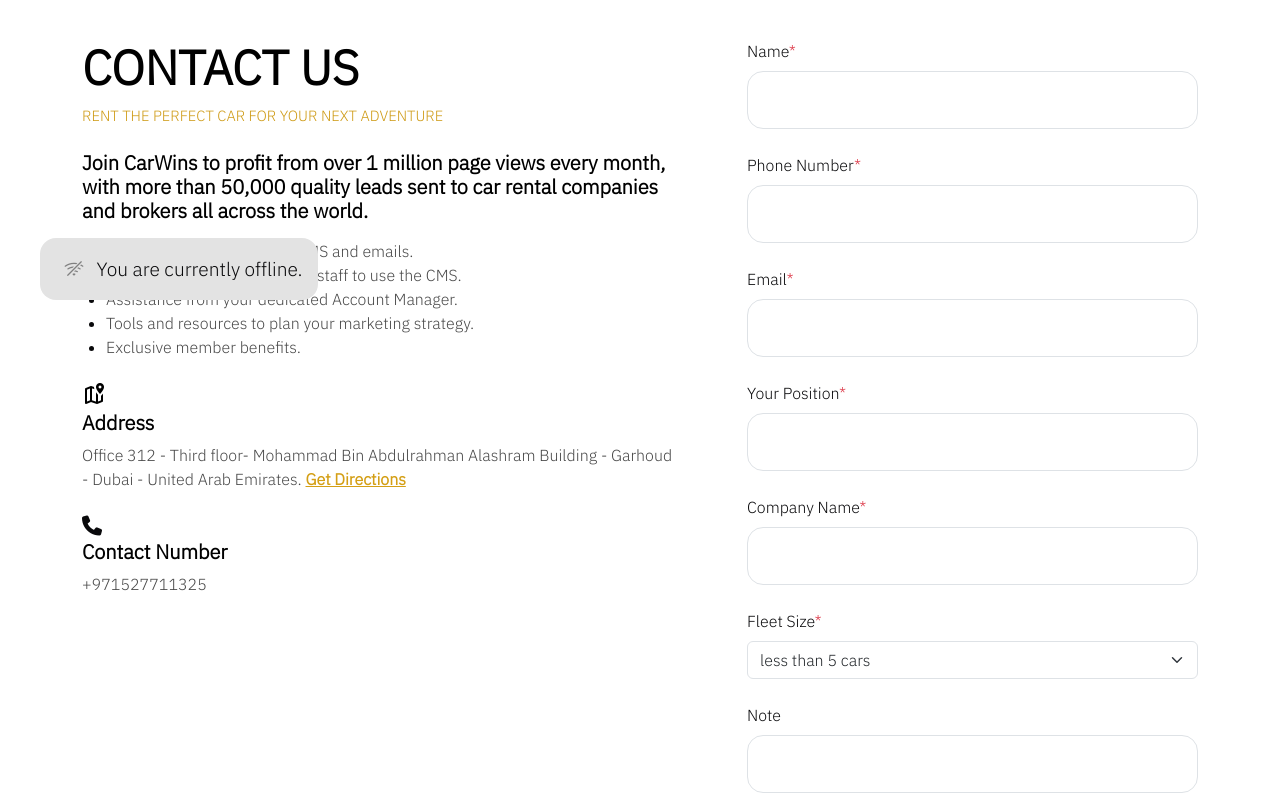
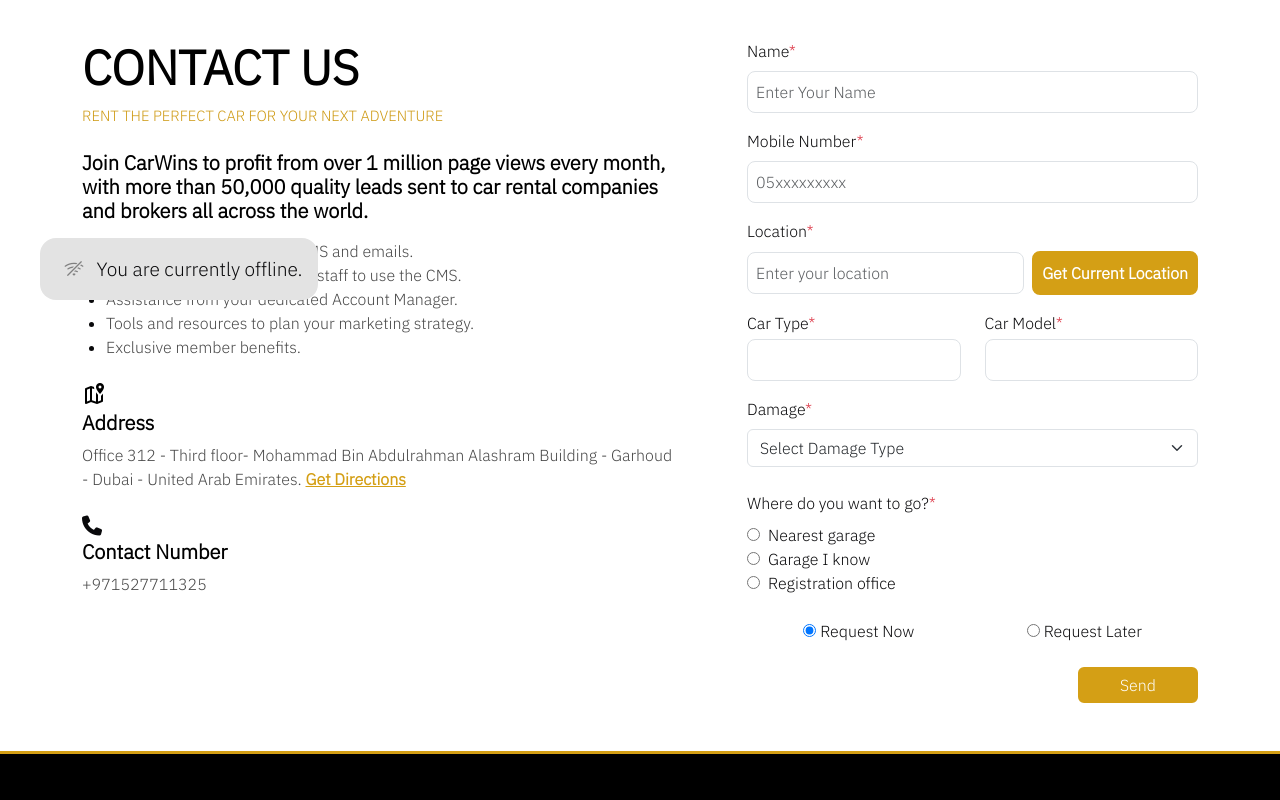
Before and after one commit to moamenmoustafa223/contactUs, a React (Vite) app: page /listyourcars in a window 1280 px wide. Shown: the part 460-1260 px from the top of the page. Built offline with nearby package versions, Linux system fonts and the light colour scheme.

Commit message:
contactUs Form

```diff
--- a/src/components/ListYourCars/ListYourCars.jsx
+++ b/src/components/ListYourCars/ListYourCars.jsx
@@ -1,37 +1,97 @@
-import React, { useEffect, useState } from 'react'
+import React, { useState } from 'react';
 import { useForm, ValidationError } from '@formspree/react';
-import location from "../../assets/images/location.png"
-import { Link } from 'react-router-dom'
-import ListYourCarsStyles from "./ListYourCars.module.css"
+import location from "../../assets/images/location.png";
+import ListYourCarsStyles from "./ListYourCars.module.css";
+
 const ListYourCars = () => {
   const [state, handleSubmit] = useForm("xeqyqbae");
+  const [locationLoading, setLocationLoading] = useState(false);
+  const [locationError, setLocationError] = useState(null);
+  const [address, setAddress] = useState('');
+  const [damageType, setDamageType] = useState('');
+  const [otherDamage, setOtherDamage] = useState('');
+  const [destination, setDestination] = useState('');
+  const [garageLocation, setGarageLocation] = useState('');
+  const [requestType, setRequestType] = useState('Request Now');
+  const [dateTime, setDateTime] = useState('');
+
+  const handleRequestTypeChange = (event) => {
+    setRequestType(event.target.value);
+  };
+
+  const handleDateTimeChange = (event) => {
+    setDateTime(event.target.value);
+  };
+  const handleDestinationChange = (event) => {
+    const value = event.target.value;
+    setDestination(value);
+
+    // Reset garageLocation when the selection changes
+    if (value !== 'Garage I know') {
+      setGarageLocation('');
+    }
+  };
+  const handleDamageChange = (event) => {
+    const value = event.target.value;
+    setDamageType(value);
+
+    // Reset otherDamage when the selection changes
+    if (value !== 'Other') {
+      setOtherDamage('');
+    }
+  };
+  const getCurrentLocation = () => {
+    setLocationLoading(true);
+    if (navigator.geolocation) {
+      navigator.geolocation.getCurrentPosition(
+        position => {
+          setLocationError(null);
+          const latitude = position.coords.latitude;
+          const longitude = position.coords.longitude;
+
+          fetch(`https://nominatim.openstreetmap.org/reverse?format=json&lat=${latitude}&lon=${longitude}`)
+            .then(response => response.json())
+            .then(data => {
+              setAddress(data.display_name);
+              setLocationLoading(false);
+            })
+            .catch(error => {
+              setLocationError("Error fetching address");
+              setLocationLoading(false);
+              console.error('Error fetching address:', error);
+            });
+        },
+        error => {
+          setLocationError(error.message);
+          setLocationLoading(false);
+          console.error('Error getting the current location:', error);
+        }
+      );
+    } else {
+      setLocationError("Geolocation is not supported by this browser.");
+      setLocationLoading(false);
+    }
+  };
+
   if (state.succeeded) {
-      return  <>
+    return (
       <div className='pageHeight d-flex justify-content-center align-items-center'>
         <h2 className='successColor fs-1'><i className="fa-regular fa-circle-check me-2"></i>Thanks for your submission!</h2>
+      </div>
+    );
+  }
 
-      </div>
-
-            </>;
-  }
-  useEffect(() => {
-
-    window.scrollTo(0, 0);
-  }, []);
   return (
     <>
-    <div className={`${ListYourCarsStyles.imgContainer} mb-3 `}>
-      <div className= {`${ListYourCarsStyles.imgLayer} h-100 d-flex align-items-center justify-content-center`}>
-        <div className= {`${ListYourCarsStyles.imgContent}  text-center`}>
+      <div className={`${ListYourCarsStyles.imgContainer} mb-3`}>
+        <div className={`${ListYourCarsStyles.imgLayer} h-100 d-flex align-items-center justify-content-center`}>
+          <div className={`${ListYourCarsStyles.imgContent} text-center`}>
             <div>
               <h2>list your cars</h2>
               <p>Rent the perfect car for your next adventure</p>
             </div>
-
           </div>
-
         </div>
-
       </div>
       <div className="container py-5">
         <div className="row">
@@ -41,7 +101,6 @@
               <p>Rent the perfect car for your next adventure</p>
             </div>
             <div className={`${ListYourCarsStyles.item} mb-4`}>
-
               <h4 className='mb-3 pe-md-5'>Join CarWins to profit from over 1 million page views every month, with more than 50,000 quality leads sent to car rental companies and brokers all across the world.</h4>
               <ul className='ms-4'>
                 <li><p>Get direct leads via phone, SMS and emails.</p></li>
@@ -51,14 +110,11 @@
                 <li><p>Exclusive member benefits.</p></li>
               </ul>
             </div>
-
             <div className={`${ListYourCarsStyles.item} mb-4`}>
               <img src={location} className='mb-1' alt="" />
               <h4 className='mb-2'>Address</h4>
-        <p className='pe-md-5'>Office 312 - Third floor- Mohammad Bin Abdulrahman Alashram Building - Garhoud - Dubai
-        - United Arab Emirates. <span className='mainColor text-decoration-underline fw-bold'><Link to={"https://maps.app.goo.gl/ZCwCNUWimpxCKbQu9?g_st=ic"} target='_blank'>Get Directions</Link></span></p>
+              <p className='pe-md-5'>Office 312 - Third floor- Mohammad Bin Abdulrahman Alashram Building - Garhoud - Dubai - United Arab Emirates. <span className='mainColor text-decoration-underline fw-bold'><a href="https://maps.app.goo.gl/ZCwCNUWimpxCKbQu9?g_st=ic" target='_blank' rel="noopener noreferrer">Get Directions</a></span></p>
             </div>
-
             <div className={`${ListYourCarsStyles.item} mb-4`}>
               <i className="fa-solid fa-phone fs-5 mb-1"></i>
               <h4 className='mb-2'>Contact Number</h4>
@@ -67,146 +123,136 @@
           </div>
           <div className="col-md-5">
             <div className="row">
-      <form
-        onSubmit={handleSubmit}
-      >
-        <div className="col-12 mb-4">
+              <form onSubmit={handleSubmit} className="col-12">
+                <div className="mb-3">
                   <label className='mb-2' htmlFor="name">Name<span className='text-danger'>*</span></label>
                   <input
                     type="text"
                     name="UserName"
-            className="form-control p-3 rounded-4"
+                    className="form-control px-2 py-2 rounded-3"
                     id="name"
                     required
-
+                    placeholder='Enter Your Name'
                     aria-label="Name"
-
                   />
-             <ValidationError
-        prefix="UserName"
-        field="UserName"
-        errors={state.errors}
-      />
+                  <ValidationError prefix="UserName" field="UserName" errors={state.errors} />
                 </div>
-        <div className="col-12 mb-4">
-        <label className='mb-2' htmlFor="phone">Phone Number<span className='text-danger'>*</span></label>
+                <div className="mb-3">
+                  <label className='mb-2' htmlFor="phone">Mobile Number<span className='text-danger'>*</span></label>
                   <input
                     type="tel"
                     name="PhoneNumber"
-            className="form-control p-3 rounded-4"
+                    className="form-control px-2 py-2 rounded-3"
                     required
                     id="phone"
-
+                    placeholder='05xxxxxxxxx'
                     aria-label="Subject"
-
                   />
-           <ValidationError
-        prefix="PhoneNumber"
-        field="PhoneNumber"
-        errors={state.errors}
+                  <ValidationError prefix="PhoneNumber" field="PhoneNumber" errors={state.errors} />
+                </div>
+                <div className="mb-3">
+                  <label className='mb-2' htmlFor="email">Location<span className='text-danger'>*</span></label>
+                  <div className='d-flex jusify-content-center align-items-center'>
+                    <input type="text" id="email" required aria-label="inquiry" name="Email" className="form-control px-2 py-2 rounded-3 me-2" value={address} onChange={(e) => setAddress(e.target.value)} placeholder="Enter your location" />
+                    <button className='btnCustom btnFilled fw-bold rounded-3 px-2 py-2 text-nowrap' disabled={locationLoading} onClick={getCurrentLocation}>{locationLoading ? 'Loading...' : 'Get Current Location'}</button>
+                  </div>
+                  <ValidationError prefix="Email" field="Email" errors={state.errors} />
+                  {locationError && <p className="text-danger">{locationError}</p>}
+                </div>
+                <div className="mb-3">
+                  <div className="row">
+                    <div className="col-6">
+                      <label className="mb-1" htmlFor="brand">Car Type<span className="text-danger">*</span>{' '}</label>
+                      <input
+                        type="text"
+                        name="carType"
+                        className="form-control px-2 py-2 rounded-3"
+                        id="Type"
+                        required
+                        aria-label="Type"
                       />
+                      <ValidationError prefix="CarBrand" field="carBrand" errors={state.errors} />
                     </div>
-        <div className="col-12 mb-4">
-        <label className='mb-2' htmlFor="email">Email<span className='text-danger'>*</span></label>
+                    <div className="col-6">
+                      <label className="mb-1" htmlFor="model">Car Model<span className="text-danger">*</span>{' '}</label>
                       <input
-            type="email"
-            name="Email"
-            className="form-control p-3 rounded-4"
-            id="email"
+                        type="text"
+                        name="carModel"
+                        className="form-control px-2 py-2 rounded-3"
+                        id="model"
                         required
-
-            aria-label="inquiry"
-
-
+                        aria-label="model"
                       />
-            <ValidationError
-        prefix="Email"
-        field="Email"
-        errors={state.errors}
-      />
+                      <ValidationError prefix="CarModel" field="carModel" errors={state.errors} />
+                    </div>
+                  </div>
+                </div>
+                <div className="mb-4">
+                  <label className='mb-2' htmlFor="Damage">Damage<span className='text-danger'>*</span> </label>
+                  <select className="form-select mb-3" aria-label="Default select example" name="Damage" value={damageType} onChange={handleDamageChange}>
+        <option value="">Select Damage Type</option>
+        <option value="Battery">Battery</option>
+        <option value="FlatTire">Flat tire</option>
+        <option value="RecoveryForRegistration">Recovery for Registration</option>
+        <option value="Mechanical">Mechanical</option>
+        <option value="MajorAccident">Major Accident</option>
+        <option value="MinorAccident">Minor Accident</option>
+        <option value="Other">Other</option>
+      </select>
+                  {damageType === 'Other' && (
+        <div className="mt-2">
+          <label className='mb-2' htmlFor="otherDamage">Other Damage:<span className='text-danger'>*</span></label>
+          <input type="text" id="otherDamage" required className="form-control px-2 py-2 rounded-3" name="otherDamage" value={otherDamage} onChange={(e) => setOtherDamage(e.target.value)} />
+        </div>
+      )}
+                  <ValidationError prefix="Damage" field="Damage" errors={state.errors} />
+                </div>
+                <div className="mb-4">
+      <label className='mb-2' htmlFor="destination">Where do you want to go?<span className='text-danger'>*</span></label>
+      <div>
+        <input type="radio" id="nearestGarage" name="destination" value="Nearest garage" checked={destination === 'Nearest garage'} onChange={handleDestinationChange} />
+        <label className='ms-2' htmlFor="nearestGarage">Nearest garage</label>
+      </div>
+      <div>
+        <input type="radio" id="knownGarage" name="destination" value="Garage I know" checked={destination === 'Garage I know'} onChange={handleDestinationChange} />
+        <label  className='ms-2' htmlFor="knownGarage">Garage I know</label>
+        {destination === 'Garage I know' && (
+          <div className="ms-3 my-2">
+            <label className='mb-2' htmlFor="garageLocation">Garage Location<span className='text-danger'>*</span></label>
+            <input type="text" id="garageLocation" required className="form-control px-2 py-2 rounded-3" name="garageLocation" value={garageLocation} onChange={(e) => setGarageLocation(e.target.value)} />
+          </div>
+        )}
+      </div>
+      <div>
+        <input type="radio" id="registrationOffice" name="destination" value="Registration office" checked={destination === 'Registration office'} onChange={handleDestinationChange} />
+        <label  className='ms-2' htmlFor="registrationOffice">Registration office</label>
+      </div>
+      <ValidationError prefix="destination" field="destination" errors={state.errors} />
     </div>
 
+    <div className="mb-4">
+      {/* <label className='mb-2'>When do you want to request?<span className='text-danger'>*</span></label> */}
+      <div className='d-flex justify-content-around align-items-center'>
+      <div>
+        <input type="radio" id="requestNow" name="requestType" value="Request Now" checked={requestType === 'Request Now'} onChange={handleRequestTypeChange} />
+        <label className='ms-1' htmlFor="requestNow">Request Now</label>
+      </div>
+      <div>
+        <input type="radio" id="requestLater" name="requestType" value="Request Later" checked={requestType === 'Request Later'} onChange={handleRequestTypeChange} />
+        <label className='ms-1' htmlFor="requestLater">Request Later</label>
 
-        <div className="col-12 mb-4">
-        <label className='mb-2' htmlFor="position">Your Position<span className='text-danger'>*</span> </label>
-          <input
-            type="text"
-            name="Position"
-            className="form-control p-3 rounded-4"
-            id="position"
-            required
-
-            aria-label="position"
-
-          />
-            <ValidationError
-        prefix="Position"
-        field="Position"
-        errors={state.errors}
-      />
       </div>
-        <div className="col-12 mb-4">
-        <label className='mb-2' htmlFor="companyName">Company Name<span className='text-danger'>*</span> </label>
-          <input
-            type="text"
-            name="companyName"
-            className="form-control p-3 rounded-4"
-            id="companyName"
-            required
-
-            aria-label="companyName"
-
-          />
-             <ValidationError
-        prefix="companyName"
-        field="companyName"
-        errors={state.errors}
-      />
-        </div>
-        <div className="col-12 mb-4">
-        <label className='mb-2' htmlFor="fleetSize">Fleet Size<span className='text-danger'>*</span> </label>
-        <select class="form-select"
-         aria-label="Default select example"
-          name="fleetSize"
-        >
-          <option value="lessThan5">less than 5 cars</option>
-          <option value="5to10">from 5 to 10 cars</option>
-          <option value="10to20">from 10 to 20 cars</option>
-          <option value="moreThan20">more than 20 cars</option>
-</select>
-<ValidationError
-        prefix="fleetSize"
-        field="fleetSize"
-        errors={state.errors}
-      />
-        </div>
-        <div className="col-12 mb-5">
-        <label className='mb-2' htmlFor="note">Note</label>
-          <input
-            type="text"
-            name="note"
-            className="form-control p-3 rounded-4"
-            id="note"
-
-
-            aria-label="note"
-
-          />
-          <ValidationError
-        prefix="Note"
-        field="note"
-        errors={state.errors}
-      />
       </div>
 
-
+      {requestType === 'Request Later' && (
+          <div className="mt-2">
+            <label className='mb-2' htmlFor="dateTime">Select Date and Time<span className='text-danger'>*</span></label>
+            <input type="datetime-local" id="dateTime" required className="form-control px-2 py-2 rounded-3" name="dateTime" value={dateTime} onChange={handleDateTimeChange} />
+          </div>
+        )}
+    </div>
                 <div className="button-container d-flex justify-content-end">
-          <button
-            type="submit"
-            disabled={state.submitting}
-            className="btn btnFilled py-1"
-          >
-            Send</button>
+                  <button type="submit" disabled={state.submitting} className="btn btnFilled py-1">{state.submitting ? 'Sending...' : 'Send'}</button>
                 </div>
               </form>
             </div>
@@ -214,7 +260,7 @@
         </div>
       </div>
     </>
-  )
-}
+  );
+};
 
-export default ListYourCars
+export default ListYourCars;
--- a/src/components/LocationInput/LocationInput.jsx
+++ b/src/components/LocationInput/LocationInput.jsx
@@ -32,11 +32,14 @@
   };
 
   return (
-    <div>
-      <input type="text" className="form-control p-3 rounded-4"
+    <>
+    <div className=' d-flex jusify-content-center align-items-center'>
+    <input type="text" className="form-control px-3 py-2 rounded-3"
  value={address} onChange={(e) => setAddress(e.target.value)} placeholder="Enter your address" />
       <button className='btnCustom btnFilled fw-bold rounded-3 px-2  text-nowrap' onClick={getCurrentLocation}>Get Current Location</button>
     </div>
+
+    </>
   );
 }
 
```
Lines whose indentation alone changed are shown as unchanged.
